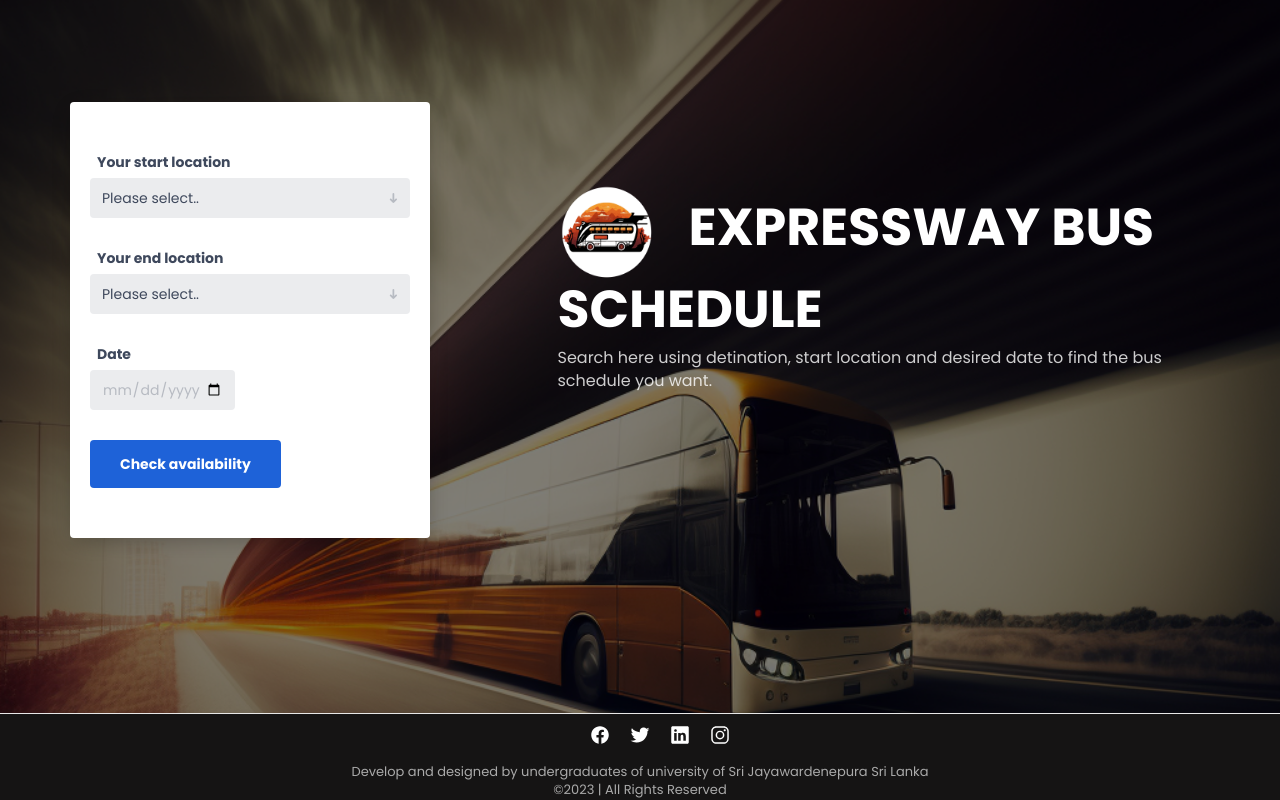
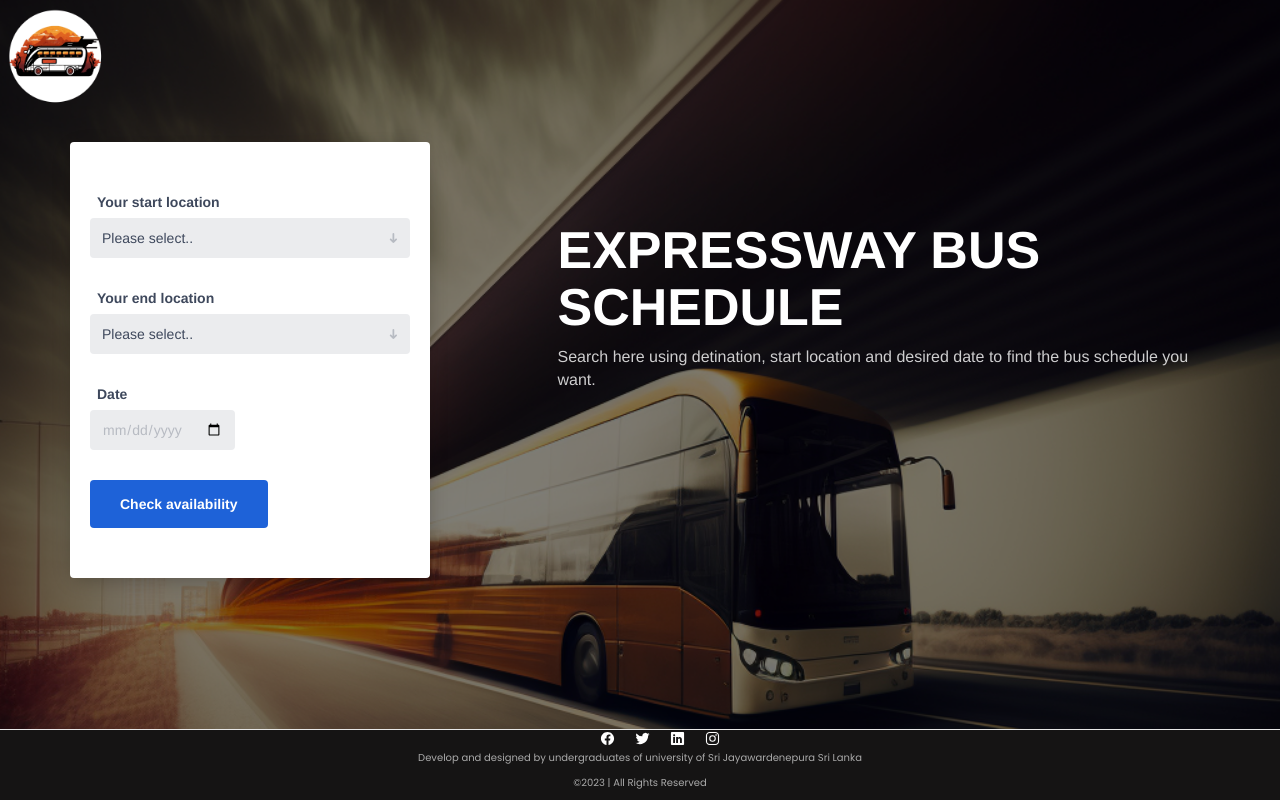
Before and after one commit to charukajp/Expressway-project, a PHP site: page / in a window 1280 px wide. Run offline with PHP 8.4, Linux system fonts and the light colour scheme.

Commit message:
some change to logo

```diff
--- a/css/style.css
+++ b/css/style.css
@@ -1,10 +1,21 @@
+img{
+	max-height: 100px;
+	max-width: 100px;
+	position: relative;
+
+}
+body{
+	font-family: 'Poppins', sans-serif;
+	background-size: cover;
+	background-position: center;
+	background-image: url('../img/background.png');
+	background-repeat: no-repeat;
+}
 
 .footer {
   position: relative;
   width: 100%;
   background: #151414;
-  min-height: 50px;
-  padding: 0px 0px;
   display: flex;
   justify-content: center;
   align-items: center;
@@ -12,13 +23,23 @@
   font-family: 'Poppins', sans-serif;
 }
 
+header{
+	position: relative;
+	background-color:transparent;
+	padding: 5px;
+  background-color:none;
+  font-size: 20px;
+  font-family: 'Poppins', sans-serif;
+}
+
+
 .social-icon,
 .menu {
   position: relative;
   display: flex;
   justify-content: center;
   align-items: center;
-  margin: 10px 0;
+  margin: 0px 0;
   flex-wrap: wrap;
 }
 
@@ -28,7 +49,7 @@
 }
 
 .social-icon__link {
-  font-size: 2rem;
+  font-size: 1.5rem;
   color: #fff;
   margin: 0 10px;
   display: inline-block;
@@ -39,9 +60,8 @@
 }
 
 .menu__link {
-  font-size: 1.1rem;
+  font-size: 2rem;
   color: #fff;
-  margin: 0 10px;
   display: inline-block;
   transition: 0.5s;
   text-decoration: none;
@@ -55,8 +75,7 @@
 
 .footer p {
   color: #aaa;
-  margin: 0px 0 0px 0;
-  font-size: 1.3rem;
+  font-size: 1rem;
   font-weight: 300;
 }
 
@@ -67,19 +86,13 @@
 
 .section .section-center {
 	position: absolute;
-	top: 40%;
+	top: 45%;
 	left: 0;
 	right: 0;
 	-webkit-transform: translateY(-50%);
 	transform: translateY(-50%);
 }
 
-#booking {
-	font-family: 'Poppins', sans-serif;
-	background-image: url('../img/background.png');
-	background-size: cover;
-	background-position: center;
-}
 
 #booking::before {
 	content: '';
--- a/index.html
+++ b/index.html
@@ -30,6 +30,13 @@
 
 <body>
 	<div id="booking" class="section">
+		<!--header-->
+	<header >
+	<div >
+		<a href="index.html"><img src="img/logo.png" width="50%" height="50%"> </a>
+	</div>
+	</header>
+
 	<div class="section-center">
 	<div class="container">
 
@@ -39,7 +46,7 @@
 			<div class="col-md-7 col-md-push-5">
 			<div class="booking-cta">
 
-				<h1><img src="img/logo.png" width="15%" height="15%"> &nbsp Expressway bus schedule</h1>
+				<h1>Expressway bus schedule</h1>
 				<p>Search here using detination, start location and desired date to find the bus schedule you want.
 				</p>
 			</div>
```
Also changed, not shown: result.html (+8 -1 lines), img/h_logo.png (added).
